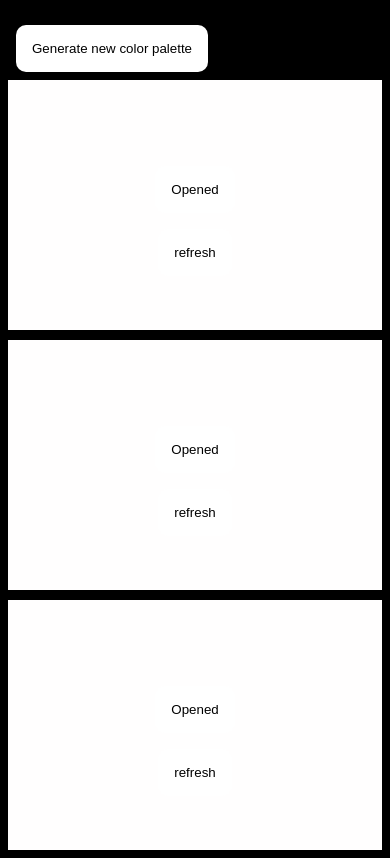
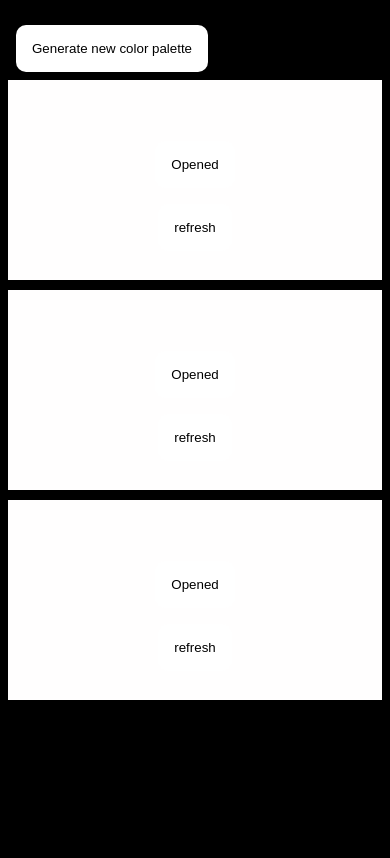
Before and after one commit to Tim18fak/ColorPIcker, a plain HTML site: page index.html in a window 390 px wide. Shown: the part 50-908 px from the top of the page. After the commit the page ends 844 px from the top, so only its background shows below. Drawn offline with Linux system fonts and the light colour scheme.

Commit message:
made some small changes in the styling

```diff
--- a/style.css
+++ b/style.css
@@ -34,6 +34,6 @@ button{
  }
  .color_palette{
   width: 100%;
-  height: clamp(200px,250px,600px)
+  height: clamp(150px,200px,400px)
  }
 }
```
